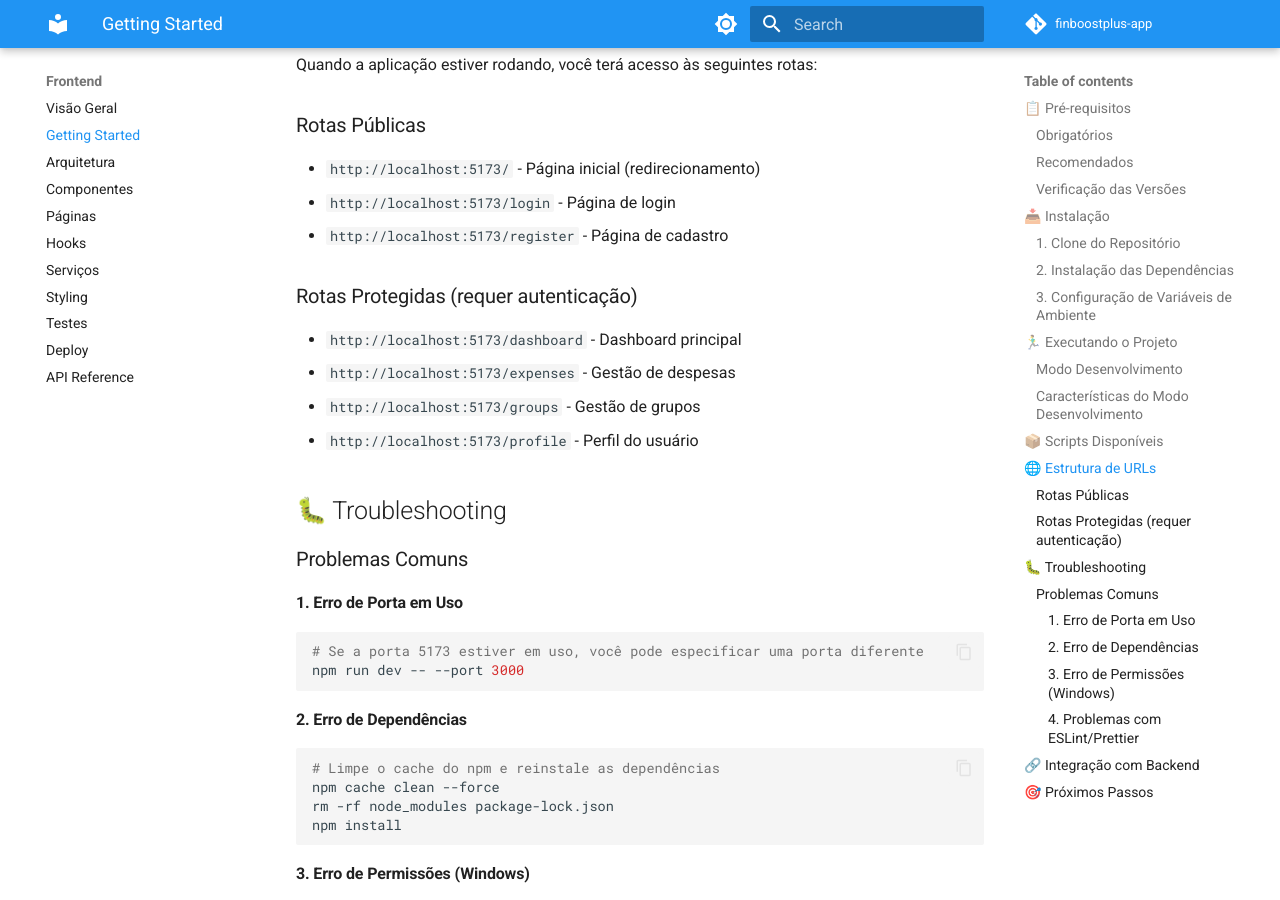
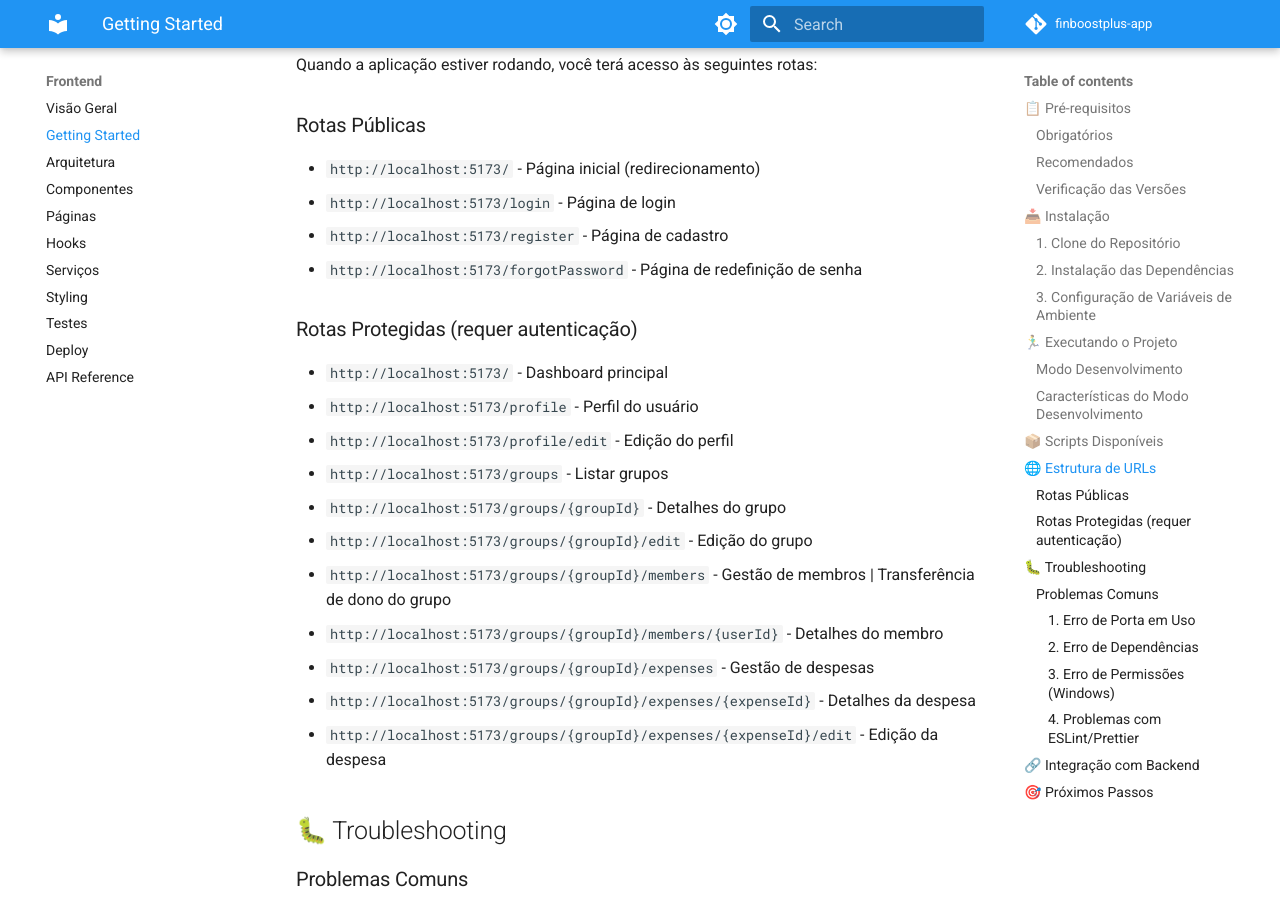
Before and after one commit to Finboostplus/finboostplus-app, an MkDocs documentation site: the page built from docs/frontend/getting-started.md, in a window 1280 px wide and 900 px high, scrolled down 2645 px. Built offline with MkDocs 1.6.1 and Material for MkDocs 9.7.7, drawn with Linux system fonts in a browser that asks for light colours; comment, search, counter and statistics services are not loaded.

Commit message:
fix: ajuste nas rotas do frontend

```diff
--- a/docs/frontend/getting-started.md
+++ b/docs/frontend/getting-started.md
@@ -116,12 +116,20 @@ Quando a aplicação estiver rodando, você terá acesso às seguintes rotas:
 - `http://localhost:5173/` - Página inicial (redirecionamento)
 - `http://localhost:5173/login` - Página de login
 - `http://localhost:5173/register` - Página de cadastro
+- `http://localhost:5173/forgotPassword` - Página de redefinição de senha
 
 ### Rotas Protegidas (requer autenticação)
-- `http://localhost:5173/dashboard` - Dashboard principal
-- `http://localhost:5173/expenses` - Gestão de despesas
-- `http://localhost:5173/groups` - Gestão de grupos
+- `http://localhost:5173/` - Dashboard principal
 - `http://localhost:5173/profile` - Perfil do usuário
+- `http://localhost:5173/profile/edit` - Edição do perfil
+- `http://localhost:5173/groups` - Listar grupos
+- `http://localhost:5173/groups/{groupId}` - Detalhes do grupo
+- `http://localhost:5173/groups/{groupId}/edit` - Edição do grupo
+- `http://localhost:5173/groups/{groupId}/members` - Gestão de membros | Transferência de dono do grupo
+- `http://localhost:5173/groups/{groupId}/members/{userId}` - Detalhes do membro
+- `http://localhost:5173/groups/{groupId}/expenses` - Gestão de despesas
+- `http://localhost:5173/groups/{groupId}/expenses/{expenseId}` - Detalhes da despesa
+- `http://localhost:5173/groups/{groupId}/expenses/{expenseId}/edit` - Edição da despesa
 
 ## 🐛 Troubleshooting
 
```
